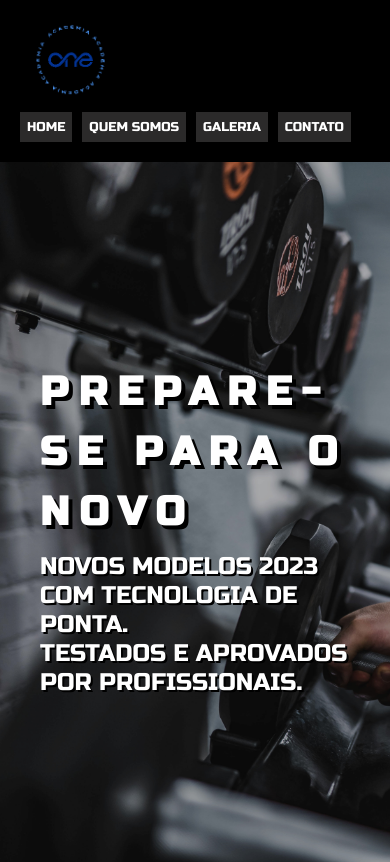
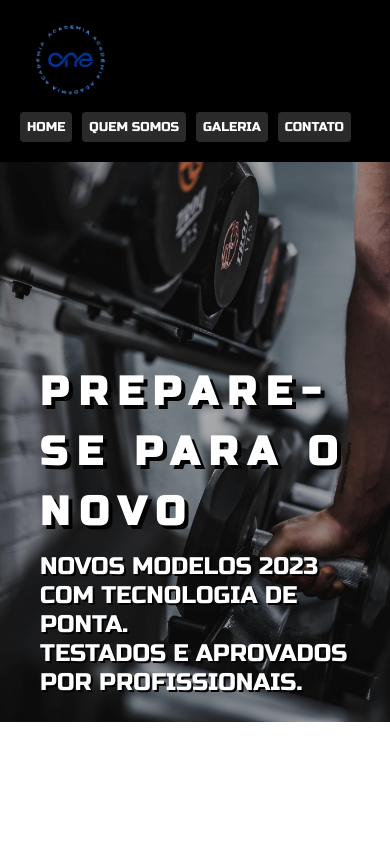
Before and after one commit to LeonardoCampos777/one-academia, a plain HTML site: page index.html in a window 390 px wide. Drawn offline with Linux system fonts and the light colour scheme.

Commit message:
update-introdução

```diff
--- a/estilos/global/header.css
+++ b/estilos/global/header.css
@@ -57,8 +57,9 @@
   .header-menu a{
     margin-top: 10px;
     font-size: 0.8em;
+    padding: 7px;
     background-color: #2b2a2a;
-    padding: 7px;
+    border-radius: 4px;
   }
 
   .header-menu a::after{
--- a/estilos/introducao/introducao.css
+++ b/estilos/introducao/introducao.css
@@ -42,7 +42,17 @@
   }
 }
 
-@media (max-width:520px){
+@media (max-width:800px){
+  .introducao-bg{
+    height: 600px;
+  }
+}
+
+@media (max-width:540px){
+  .introducao-bg{
+    height: 560px;
+  }
+
   .introducao-conteudo {
     padding-top: 180px ;
     padding-left: 20px;
```
